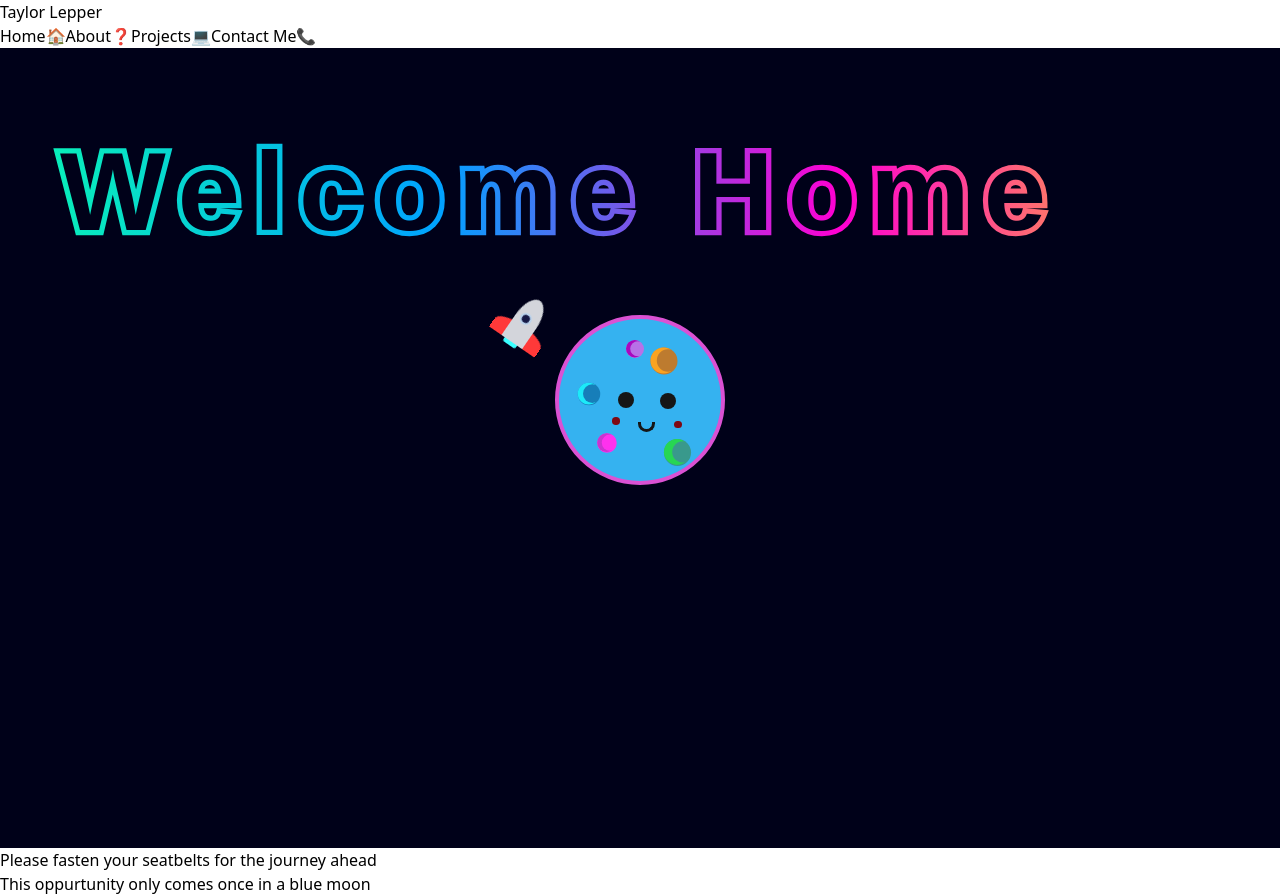
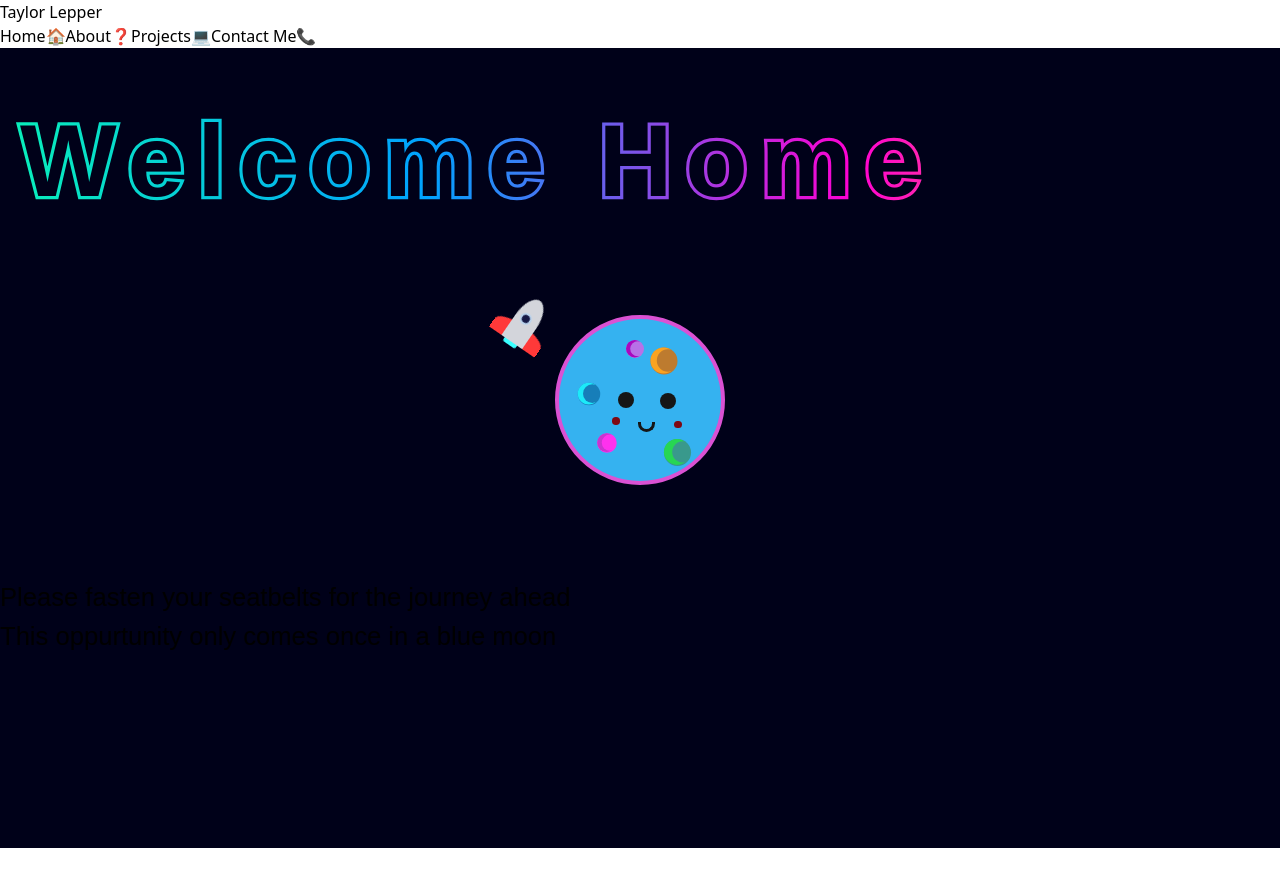
Before and after one commit to taylor-lepper/Portfolio, a Next.js app: page / in a window 1280 px wide. After the commit the page ends 848 px from the top, so only its background shows below. Built offline with nearby package versions, Linux system fonts and the light colour scheme.

Commit message:
error fix and word spacing home page

```diff
--- a/componants/font.js
+++ b/componants/font.js
@@ -6,15 +6,16 @@ function Font() {
       <div className={styles.root}>
         <div className={styles.background}>
           <h1 className={styles.text}>Welcome Home</h1>
-        </div>
-        <div className={styles.text2}>
-        <h1 className="text-2xl pt-4 text-gray-200">
+          <div className={styles.text2}>
+        <h1 className="text-2xl pt-8 text-gray-200">
             Please fasten your seatbelts for the journey ahead
           </h1>
-          <h1 className="text-xl text-gray-200">
+          <h1 className="text-xl pt-4 text-gray-200">
            This oppurtunity only comes once in a blue moon
           </h1>
         </div>
+        </div>
+
 
       </div>
     </>
--- a/componants/spaceship.js
+++ b/componants/spaceship.js
@@ -4,7 +4,7 @@ function Spaceship() {
   return (
     <>
       <div className="text-center">
-        <body className={styles.background}>
+        <div className={styles.background}>
           <div className={styles.container}>
             <div className={styles.moon}>
               <div className={styles.crater1}></div>
@@ -25,7 +25,7 @@ function Spaceship() {
               </div>
             </div>
           </div>
-        </body>
+        </div>
       </div>
     </>
   );
--- a/styles/Font.module.css
+++ b/styles/Font.module.css
@@ -1,7 +1,7 @@
   .root {
       --color-background: #000119;
-      --stroke-width: calc(1.5em / 16);
-      --font-size: 14vmin;
+      --stroke-width: calc(1.5em / 24);
+      --font-size: 8vw;
       --font-weight: 700;
       --letter-spacing: calc(1em / 8);
       box-sizing: border-box;
@@ -15,7 +15,7 @@
       margin: 0;
       min-block-size: 100vh;
       place-items: top;
-      padding: 5vmin;
+      padding-top: 2vmin;
   }
 
   .text {
@@ -31,5 +31,6 @@
   }
 
   .text2 {
-    font-size: var(--font-size/2);
+    font-size: 2vw;
+    padding-top: 10%;
   }
--- a/styles/Spaceship.module.css
+++ b/styles/Spaceship.module.css
@@ -13,6 +13,7 @@
   top: 0;
   bottom: 0;
 }
+
 .moon{
   background-color: #35b2f0;
   height: 170px;
```
